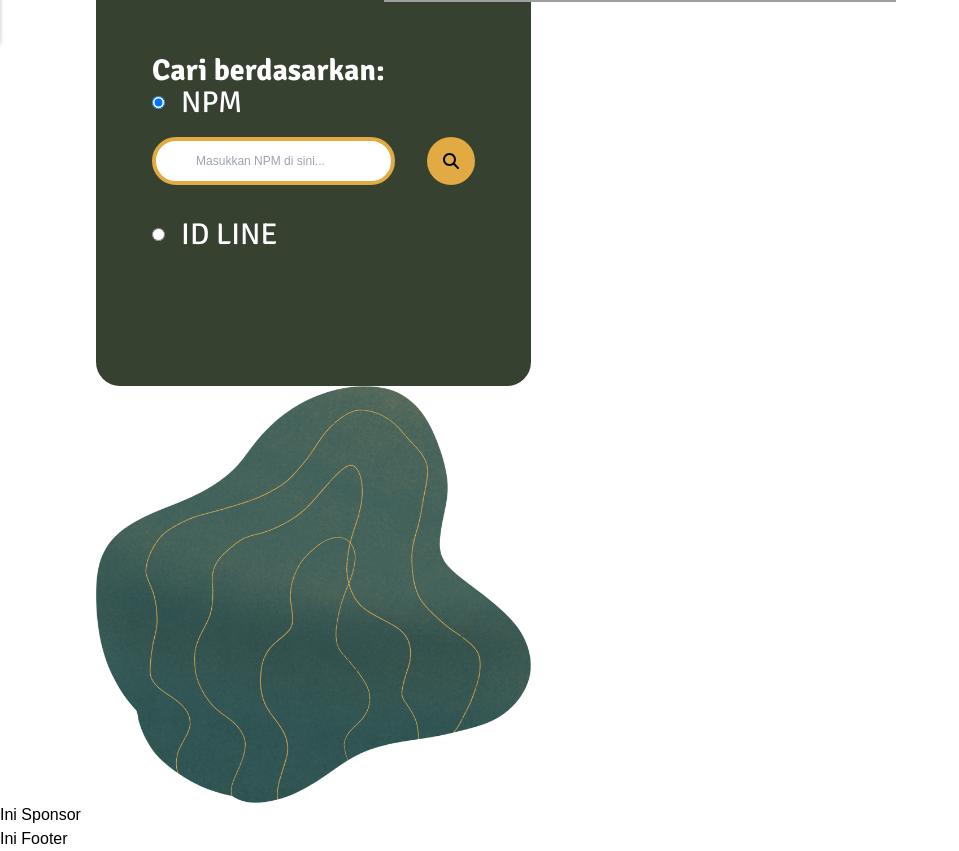
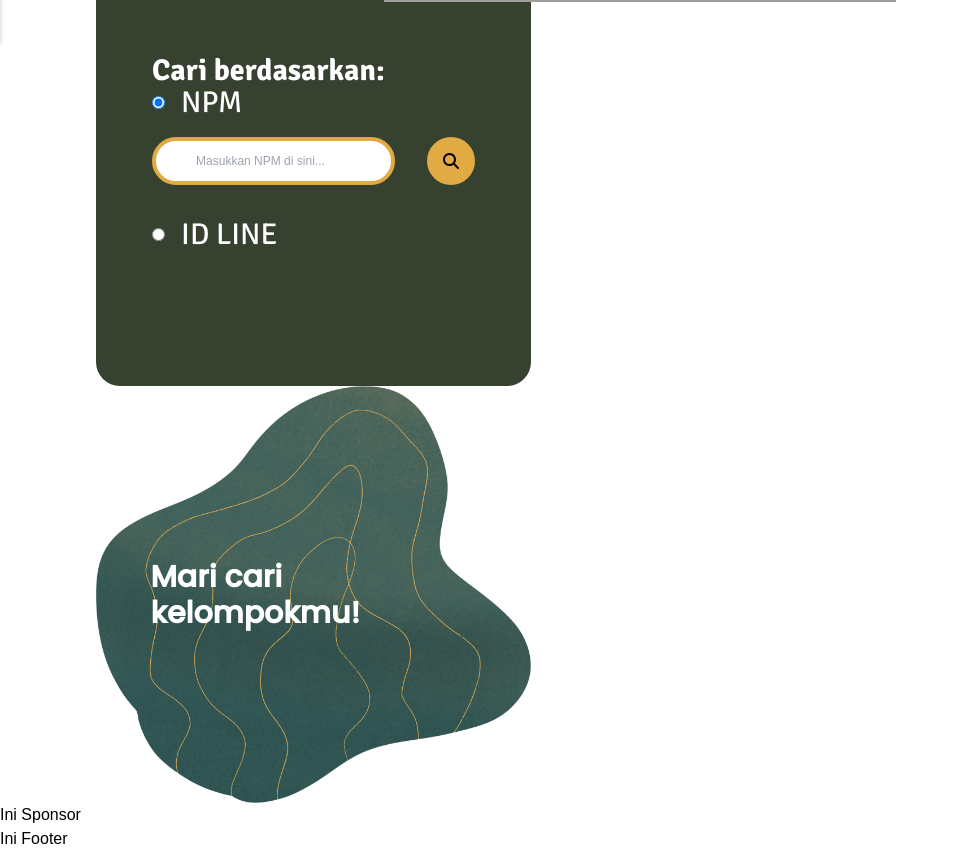
Before and after one commit to aidanazkafaro/okk-ui-2022-frontend, a React (Create React App) app: page /PageKelompok in a window 1280 px wide. Shown: the part 759-1610 px from the top of the page, without its empty margins (0-959 px from the left). Built offline with nearby package versions, Linux system fonts and the light colour scheme; grey boxes are pictures that could not be loaded; a web font is replaced by a local one.

Commit message:
add text result

```diff
--- a/src/components/CariKelompok/HeaderCariKelompok.js
+++ b/src/components/CariKelompok/HeaderCariKelompok.js
@@ -39,8 +39,11 @@ const HeaderCariKelompok = () => {
           </div>
         </div>
         {/* result-side */}
-        <div className="p-0 my-10 md:my-0 md:w-[47%] lg:w-2/5 flex items-center justify-center">
+        <div className="relative p-0 my-10 md:my-0 md:w-[47%] lg:w-2/5 flex items-center justify-center">
           <img alt="hasil" src={hasil} />
+          <h3 className="absolute w-3/4 text-3xl sm:text-4xl md:text-3xl text-white font-poppins font-bold">
+            Mari cari kelompokmu!
+          </h3>
         </div>
       </div>
     </div>
```
